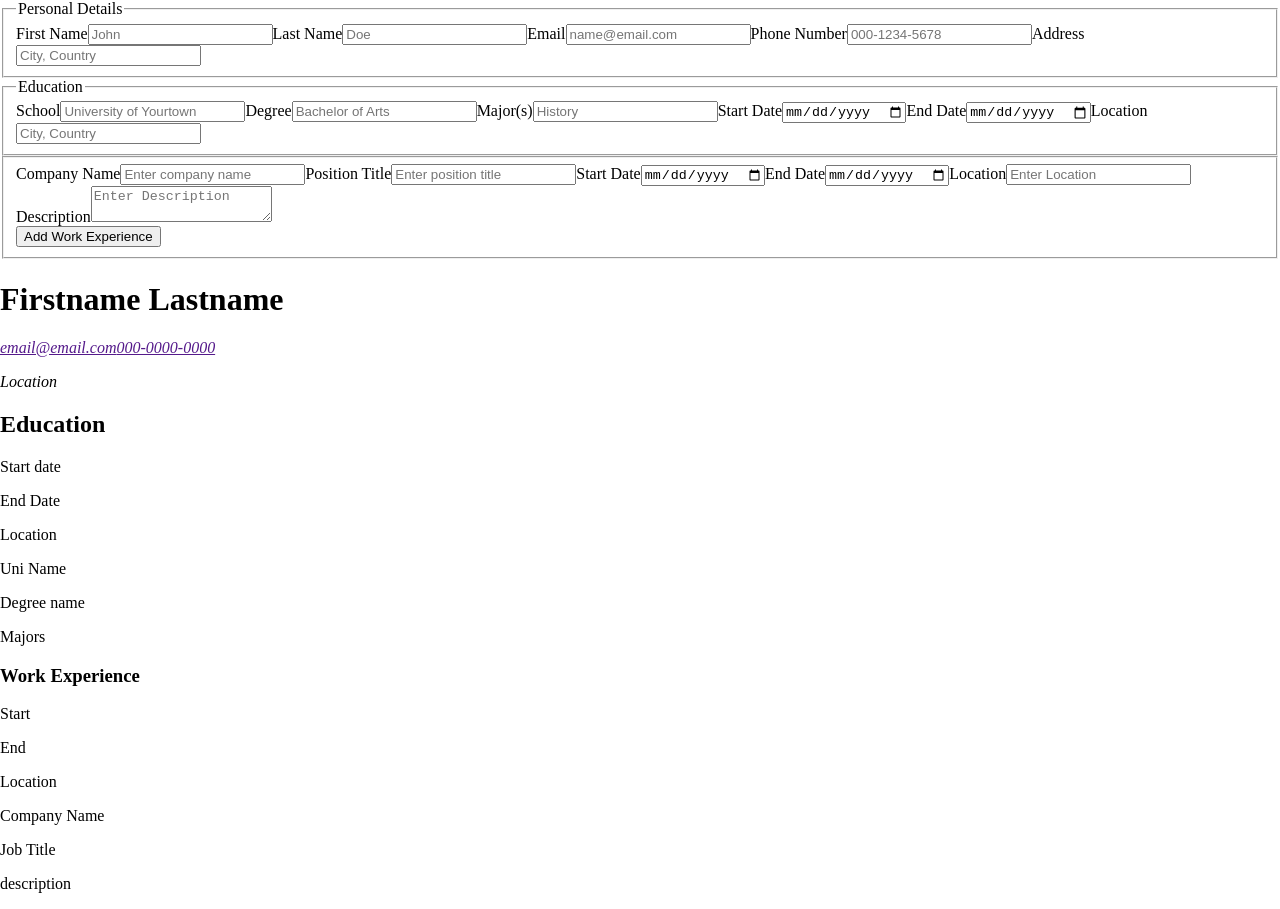
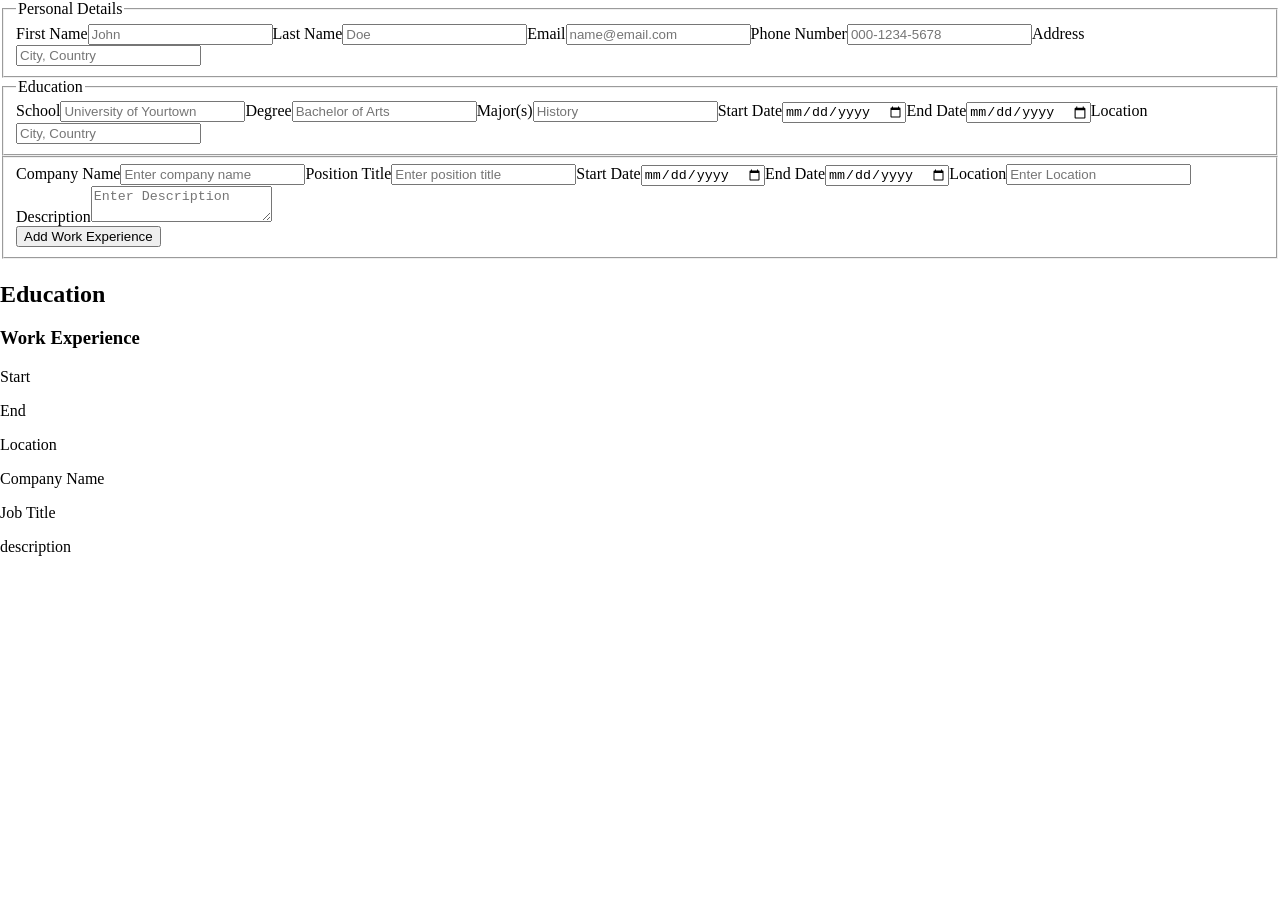
Before and after one commit to AndrewJamesC/cv-application, a React (Vite) app: page / in a window 1280 px wide. After the commit the page ends 800 px from the top, so only its background shows below. Built offline with nearby package versions, Linux system fonts and the light colour scheme.

Commit message:
Render form input values for Personal details and education

```diff
--- a/src/App.jsx
+++ b/src/App.jsx
@@ -83,7 +83,11 @@ function App() {
         handleExperienceChange={handleExperienceChange}
         addExperience={addExperience}
       />
-      <PreviewCv />
+      <PreviewCv
+        personalDetails={personalDetails}
+        education={education}
+        experience={experience}
+      />
     </>
   );
 }
--- a/src/Experience.jsx
+++ b/src/Experience.jsx
@@ -118,7 +118,6 @@ export default function Experience(props) {
       })}
 
       <button onClick={() => props.addExperience()}>Add Work Experience</button>
-      {console.log(props.experience)}
     </fieldset>
   );
 }
--- a/src/PreviewCv.jsx
+++ b/src/PreviewCv.jsx
@@ -1,24 +1,29 @@
-export default function PreviewCv() {
+/* eslint-disable react/prop-types */
+export default function PreviewCv(props) {
   return (
     <header>
-      <h1>Firstname Lastname</h1>
+      <h1>
+        {props.personalDetails.firstName} {props.personalDetails.lastName}
+      </h1>
       <address>
-        <a href="">email@email.com</a>
-        <a href="">000-0000-0000</a>
-        <p>Location</p>
+        <a href={props.personalDetails.email}>{props.personalDetails.email}</a>
+        <a href={props.personalDetails.phoneNum}>
+          {props.personalDetails.phoneNum}
+        </a>
+        <p>{props.personalDetails.address}</p>
       </address>
       <main>
         <section>
           <h2>Education</h2>
           <div className="education-info-container">
-            <p>Start date</p>
-            <p>End Date</p>
-            <p>Location</p>
+            <p>{props.education.startDate}</p>
+            <p>{props.education.endDate}</p>
+            <p>{props.education.location}</p>
           </div>
           <div className="degree-container">
-            <p>Uni Name</p>
-            <p>Degree name</p>
-            <p>Majors</p>
+            <p>{props.education.school}</p>
+            <p>{props.education.degree}</p>
+            <p>{props.education.major}</p>
           </div>
         </section>
         <section>
```
Also changed, not shown: src/PersonalDetails.jsx (+0 -14 lines).
